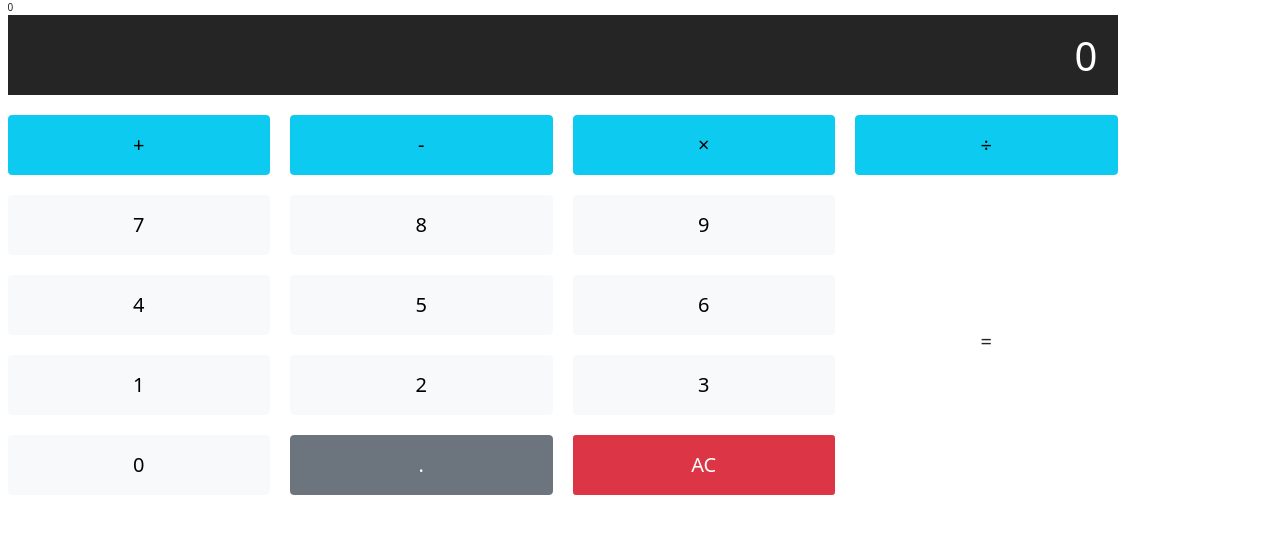
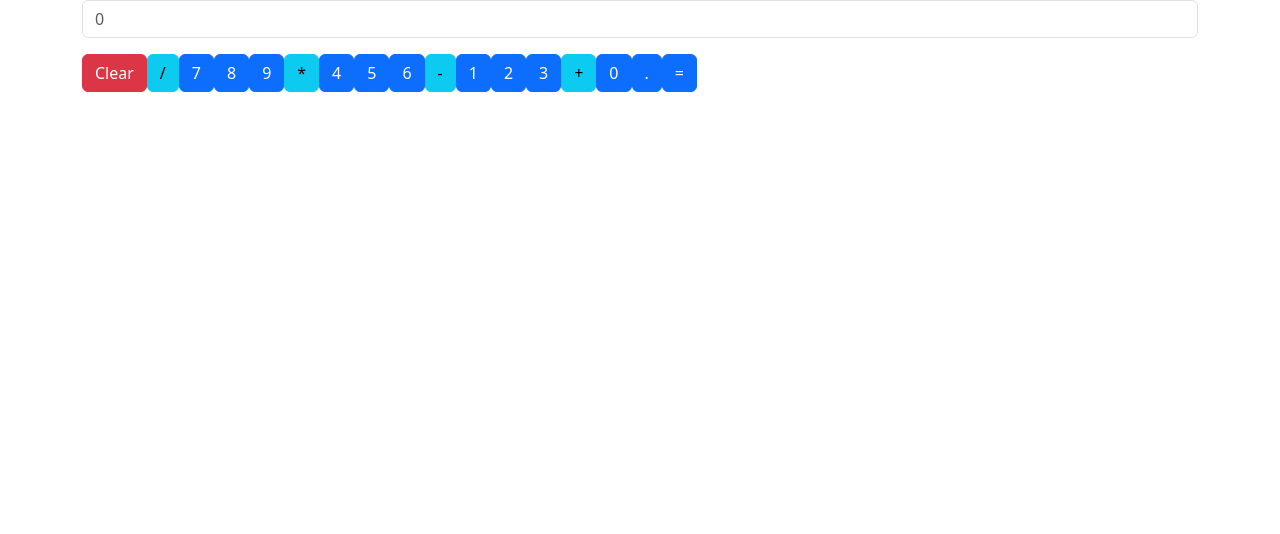
Before and after one commit to bialyLT/calculator-react, a React (Create React App) app: page / in a window 1280 px wide. Shown: the top 534 px of the page. Built offline with nearby package versions, Linux system fonts and the light colour scheme.

Commit message:
calculator working with eval function

```diff
--- a/src/App.js
+++ b/src/App.js
@@ -1,114 +1,59 @@
-import './App.css';
+/* eslint-disable no-unused-vars */
+/* eslint-disable array-callback-return */
 import { useState } from 'react';
+import { Button, InputGroup, FormControl } from 'react-bootstrap';
 
 function App() {
+  const [result, setResult] = useState("");
 
-  const [valueDisplay, setValueDisplay] = useState(0);
-  const [valueResultado, setValueResultado] = useState(0);
-  const [valueCurrent, setValueCurrent] = useState(0);
-  const [operator, setOperator] = useState("");
-  const [prevOperator, setPrevOperator] = useState("");
+  const handleClick = (e) => {
+    setResult(result.concat(e.target.name));
+  }
+
+  const clear = () => {
+    setResult("");
+  }
+
+  const calculate = () => {
+    try {
 
 
-  function handleClear() {
-    setValueCurrent(0);
-    setValueDisplay(0);
-    setValueResultado(0);
-  }
-
-  function handleNumbers(e) {
-    if (valueDisplay === 0 || isNaN(valueDisplay)) {
-      setValueDisplay((e.target.value));
-    } else {
-      setValueDisplay(`${valueDisplay}${e.target.value}`);
-    }
-  }
-
-  function operation(e) {
-    console.log(valueDisplay);
-    console.log(valueCurrent);
-    setOperator(e.target.id);
-    setPrevOperator(setOperator(prev => {return prev}))
-    switch (prevOperator) {
-    case "add":
-      setValueResultado(setValueCurrent(prevState => {return prevState+valueCurrent}));
-      break;
-    case "subtract":
-      setValueResultado(setValueCurrent(prevState => {return prevState-valueCurrent}));
-      break;
-    case "multiply":
-      setValueResultado(setValueCurrent(prevState => {return prevState*valueCurrent}));
-      break;
-    case "divide":
-      setValueResultado(setValueCurrent(prevState => {return prevState/valueCurrent}));
-      break;
-    default:
-      break;
-    }
-    setValueCurrent(valueDisplay);
-    setValueDisplay(0);
-  }
 
 
-  function equal() {
-    let resultado;
-    switch (operator) {
-      case "add":
-        resultado = (parseFloat(valueCurrent) + parseFloat(valueDisplay));
-        setValueResultado(resultado);
-        setValueDisplay(0);
-
-        setOperator("");
-        setPrevOperator(setOperator(prev => {return prev}))
-        break;
-      case "subtract":
-        resultado = (parseFloat(valueCurrent)-parseFloat(valueDisplay));
-        setValueResultado(resultado);
-        setValueDisplay(0);
-        setOperator("");
-        break;
-      case "multiply":
-        resultado = (parseFloat(valueCurrent)*parseFloat(valueDisplay));
-        setValueResultado(resultado);
-        setValueDisplay(0);
-        setOperator("");
-        break;
-      case "divide":
-        resultado = (parseFloat(valueCurrent)/parseFloat(valueDisplay));
-        setValueResultado(resultado);
-        setValueDisplay(0);
-        setOperator("");
-        break;
-      default:
-        break;
+      setResult(eval(result).toString());
+    } catch(err) {
+      setResult("Error");
     }
   }
 
   return (
-    <div className="container row">
-      <label htmlFor="display">{valueResultado}
-        <input type="text" className="calculator-screen z-depth-1" value={valueDisplay} disabled id='display'/>
-      </label>
-      <div className="calculator-keys">
-          <button type="button" className="operator btn btn-info" value="+" id='add' onClick={operation}>+</button>
-          <button type="button" className="operator btn btn-info" value="-" id='subtract' onClick={operation}>-</button>
-          <button type="button" className="operator btn btn-info" value="*" id='multiply' onClick={operation}>&times;</button>
-          <button type="button" className="operator btn btn-info" value="/" id='divide' onClick={operation}>&divide;</button>
-          <button type="button" value="7" className="btn btn-light" id='seven' onClick={handleNumbers}>7</button>
-          <button type="button" value="8" className="btn btn-light" id='eight' onClick={handleNumbers}>8</button>
-          <button type="button" value="9" className="btn btn-light" id='nine' onClick={handleNumbers}>9</button>
-          <button type="button" value="4" className="btn btn-light" id='four' onClick={handleNumbers}>4</button>
-          <button type="button" value="5" className="btn btn-light" id='five' onClick={handleNumbers}>5</button>
-          <button type="button" value="6" className="btn btn-light" id='six' onClick={handleNumbers}>6</button>
-          <button type="button" value="1" className="btn btn-light" id='one' onClick={handleNumbers}>1</button>
-          <button type="button" value="2" className="btn btn-light" id='two' onClick={handleNumbers}>2</button>
-          <button type="button" value="3" className="btn btn-light" id='three' onClick={handleNumbers}>3</button>
-          <button type="button" value="0" className="btn btn-light" id='zero' onClick={handleNumbers}>0</button>
-          <button type="button" className="decimal function btn btn-secondary" value="." id='decimal' onClick={handleNumbers}>.</button>
-          <button type="button" className="all-clear function btn btn-danger btn-sm" value="clear" id='clear' onClick={handleClear}>AC</button>
-          <button type="button" className="equal-sign operator btn btn-default" value="=" id='equal' onClick={equal}>=</button>
+    <div className="container">
+      <InputGroup className="mb-3">
+        <FormControl
+          placeholder="0"
+          aria-label="Amount (to the nearest dollar)"
+          value={result}
+        />
+      </InputGroup>
+      <div className="button">
+        <Button variant="danger" onClick={clear}>Clear</Button>
+        <Button name="/" variant="info" onClick={handleClick}>/</Button>
+        <Button name="7" onClick={handleClick}>7</Button>
+        <Button name="8" onClick={handleClick}>8</Button>
+        <Button name="9" onClick={handleClick}>9</Button>
+        <Button name="*" variant="info" onClick={handleClick}>*</Button>
+        <Button name="4" onClick={handleClick}>4</Button>
+        <Button name="5" onClick={handleClick}>5</Button>
+        <Button name="6" onClick={handleClick}>6</Button>
+        <Button name="-" variant="info" onClick={handleClick}>-</Button>
+        <Button name="1" onClick={handleClick}>1</Button>
+        <Button name="2" onClick={handleClick}>2</Button>
+        <Button name="3" onClick={handleClick}>3</Button>
+        <Button name="+" variant="info" onClick={handleClick}>+</Button>
+        <Button name="0" onClick={handleClick}>0</Button>
+        <Button name="." onClick={handleClick}>.</Button>
+        <Button variant="primary" onClick={calculate}>=</Button>
       </div>
-
     </div>
   );
 }
```
